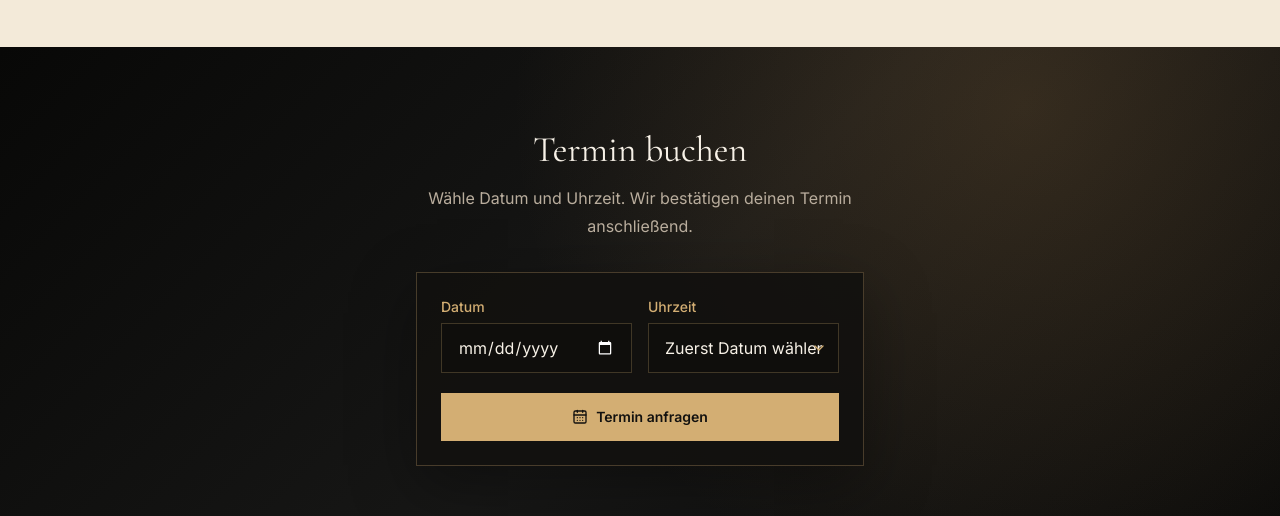
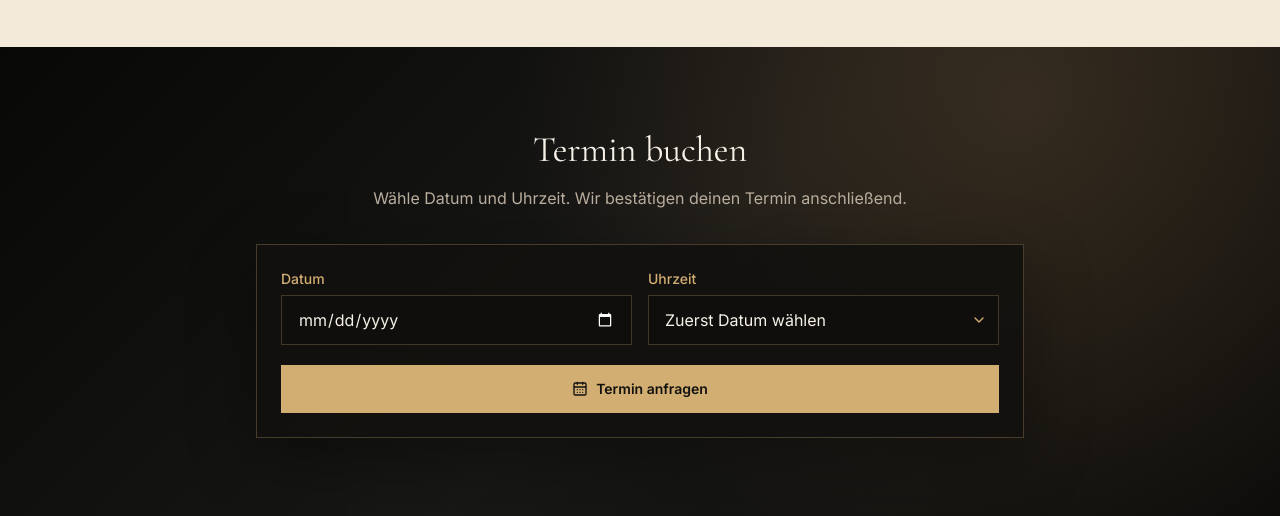
Before and after one commit to mstefan07/friseur, a Next.js app: page / in a window 1280 px wide. Shown: the part 5920-6436 px from the top of the page. Built offline with nearby package versions, Linux system fonts and the light colour scheme.

Commit message:
Align mobile booking section spacing
Co-authored-by: Cursor <cursoragent@cursor.com>

```diff
--- a/components/BookingForm.tsx
+++ b/components/BookingForm.tsx
@@ -112,8 +112,8 @@ export function BookingForm() {
 
   return (
     <SectionReveal id="buchung" className="barber-gradient overflow-x-hidden py-16 sm:py-20">
-      <div className="mx-auto box-border w-full max-w-lg min-w-0 px-5 sm:px-8">
-        <div className="text-center">
+      <div className="mx-auto max-w-7xl px-5 sm:px-8">
+        <div className="mx-auto max-w-3xl text-center">
           <h2 className="font-display text-3xl leading-tight text-[#f7f1e7] sm:text-4xl">
             Termin buchen
           </h2>
@@ -128,7 +128,7 @@ export function BookingForm() {
           whileInView={{ opacity: 1, y: 0 }}
           viewport={{ once: true, margin: "-70px" }}
           transition={{ duration: 0.55, ease: [0.22, 1, 0.36, 1] }}
-          className="mt-8 box-border w-full max-w-full min-w-0 overflow-hidden border border-[#d3ae73]/28 bg-[#12110f]/92 p-5 shadow-[0_20px_60px_rgba(0,0,0,0.35)] sm:p-6"
+          className="mx-auto mt-8 box-border w-full max-w-3xl min-w-0 overflow-hidden border border-[#d3ae73]/28 bg-[#12110f]/92 p-5 shadow-[0_20px_60px_rgba(0,0,0,0.35)] sm:p-6"
           noValidate
         >
           <div className="grid min-w-0 grid-cols-1 gap-4 md:grid-cols-2">
```
